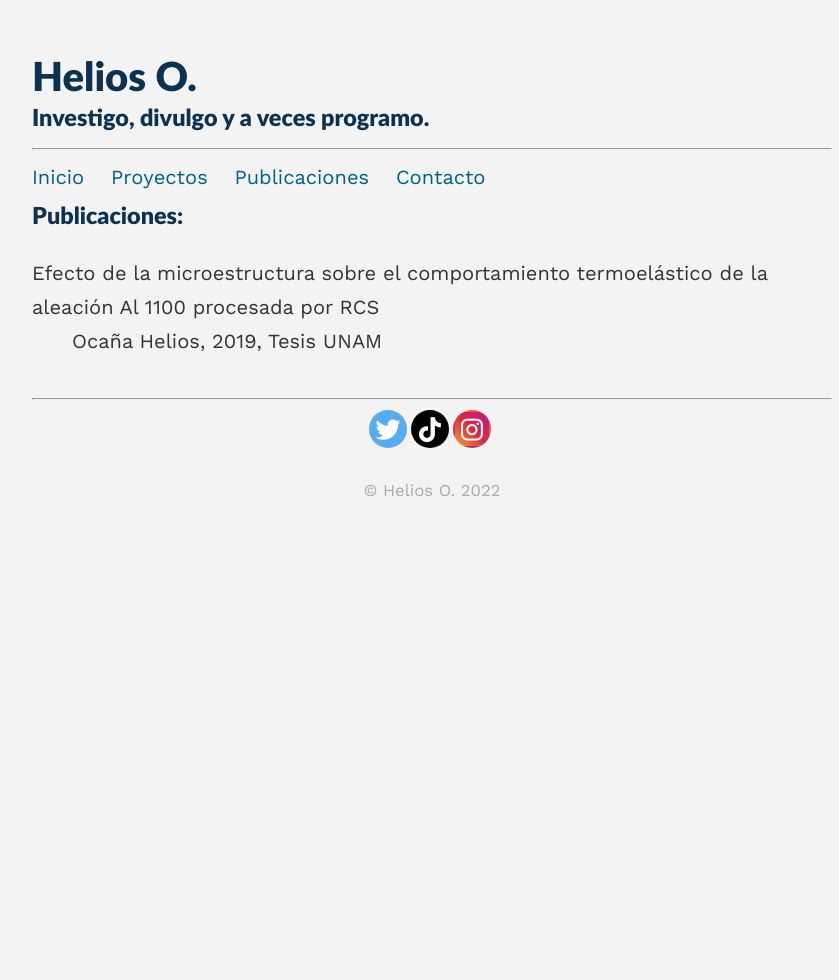
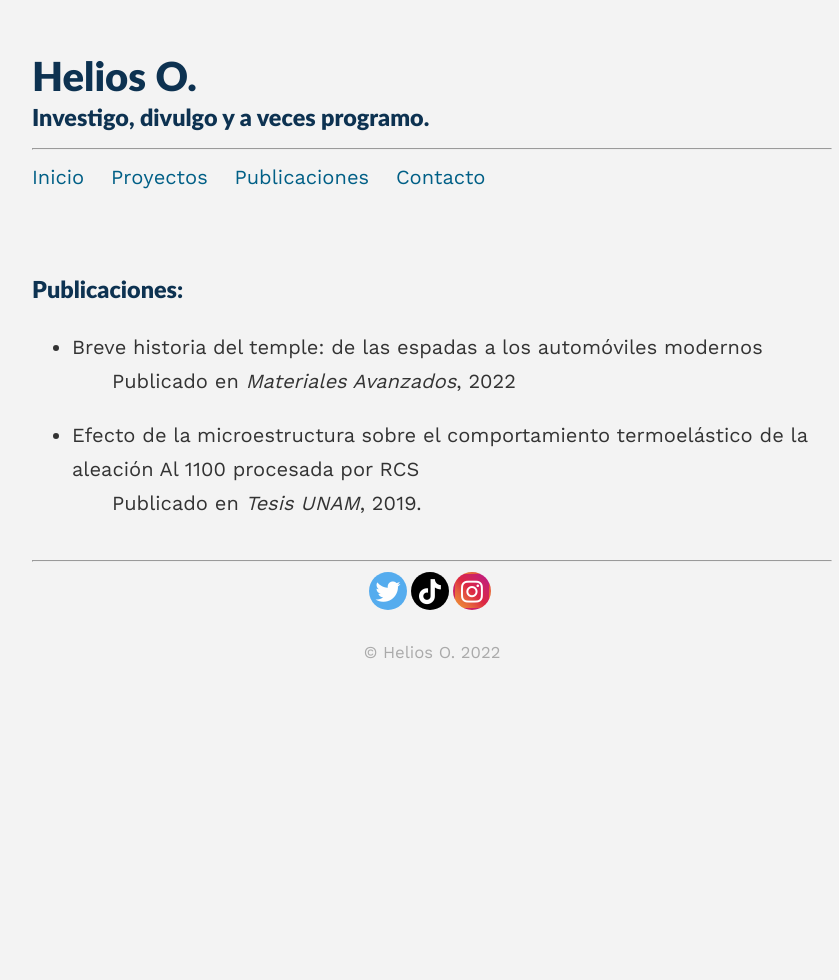
Before and after one commit to Heliouz/Heliouz.github.io, a Jekyll site: the page built from _pages/pubs.md, in a window 1280 px wide. Shown: the whole page, without its empty margins (208-1047 px from the left). Built offline with Jekyll 4.4.1, drawn with Linux system fonts in a browser that asks for light colours.

Commit message:
Update pubs.md

```diff
--- a/_pages/pubs.md
+++ b/_pages/pubs.md
@@ -5,7 +5,12 @@ permalink: /pubs/
 published: true
 ---
 
+<br>
+
 ### Publicaciones:
 
-Efecto de la microestructura sobre el comportamiento termoelástico de la aleación Al 1100 procesada por RCS
-:   Ocaña Helios, 2019, Tesis UNAM
+* Breve historia del temple: de las espadas a los automóviles modernos
+:   Publicado en _Materiales Avanzados_, 2022
+
+* Efecto de la microestructura sobre el comportamiento termoelástico de la aleación Al 1100 procesada por RCS
+:   Publicado en _Tesis UNAM_, 2019.
```
